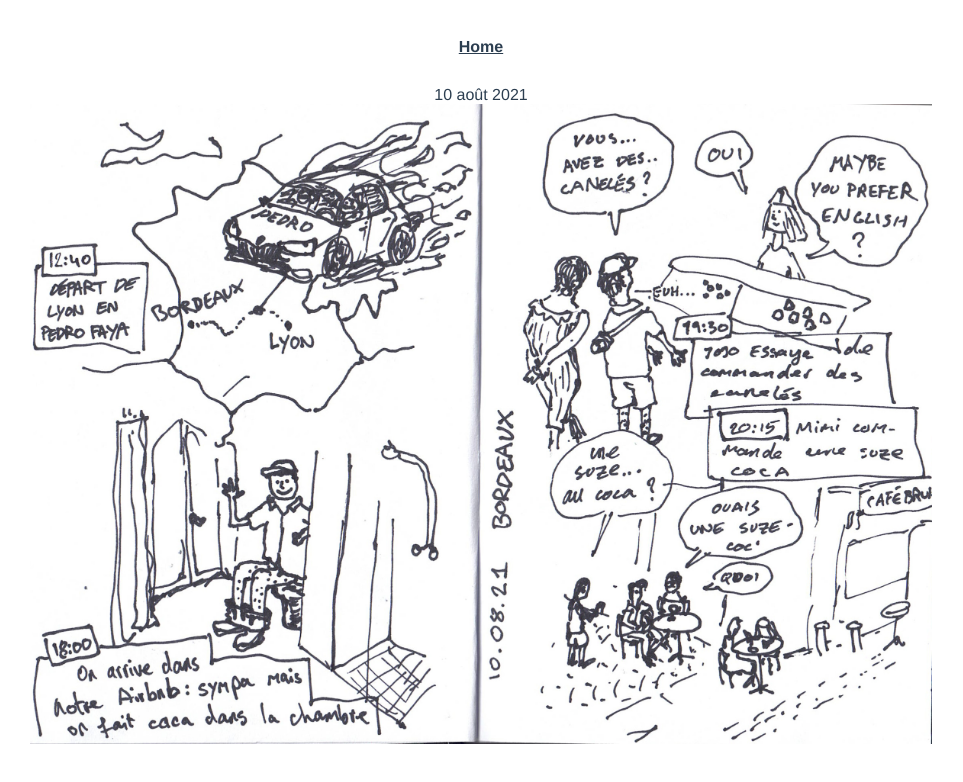
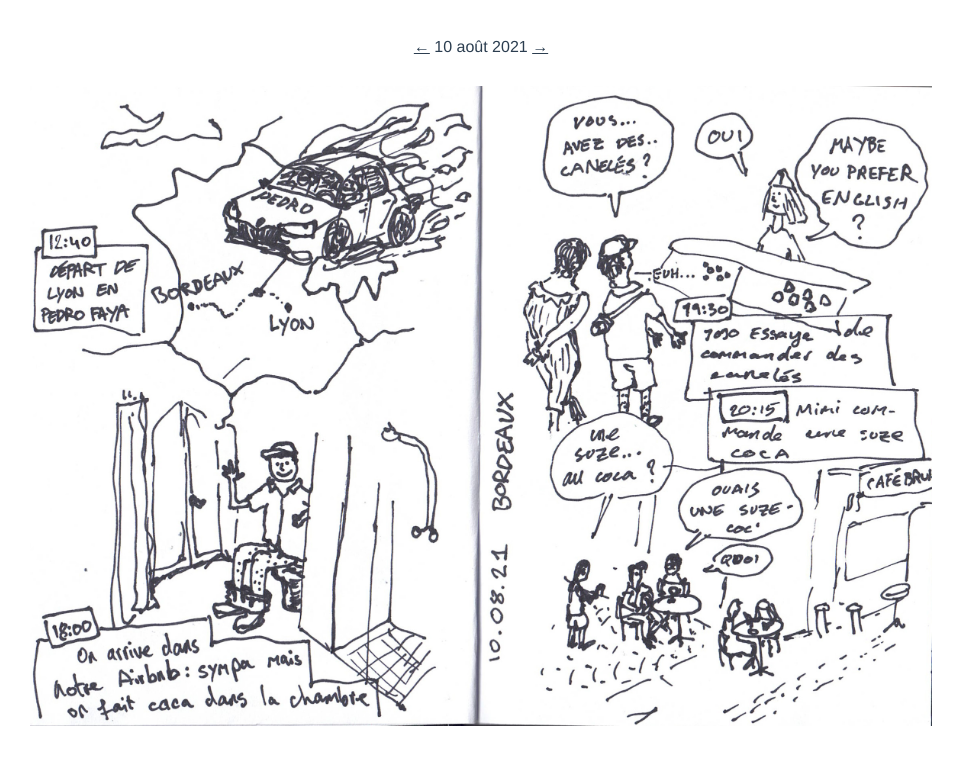
Before and after one commit to j4kim/voyage-2021, a Vue app: page /10 in a window 1280 px wide. Shown: the top 782 px of the page, without its empty margins (159-1122 px from the left). Built offline with nearby package versions, Linux system fonts and the light colour scheme.

Commit message:
Add links and move header in App.vue

```diff
--- a/src/App.vue
+++ b/src/App.vue
@@ -1,7 +1,9 @@
 <template>
   <div id="app">
     <div id="nav">
-      <router-link to="/">Home</router-link>
+      <router-link :to="`/${+$route.params.day - 1}`">←</router-link>
+      {{ $route.params.day }} août 2021
+      <router-link :to="`/${+$route.params.day + 1}`">→</router-link>
     </div>
     <router-view/>
   </div>
--- a/src/views/Home.vue
+++ b/src/views/Home.vue
@@ -1,8 +1,5 @@
 <template>
   <div class="home">
-    <header>
-      {{ $route.params.day }} août 2021
-    </header>
     <main>
       <img :src="`/assets/${$route.params.day}.jpg`">
     </main>
```
